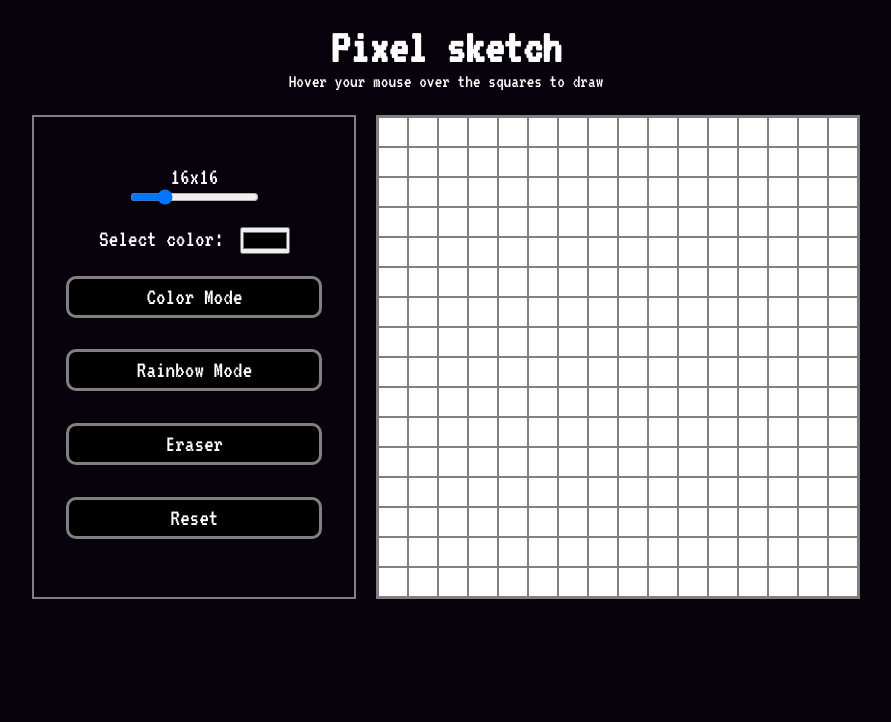
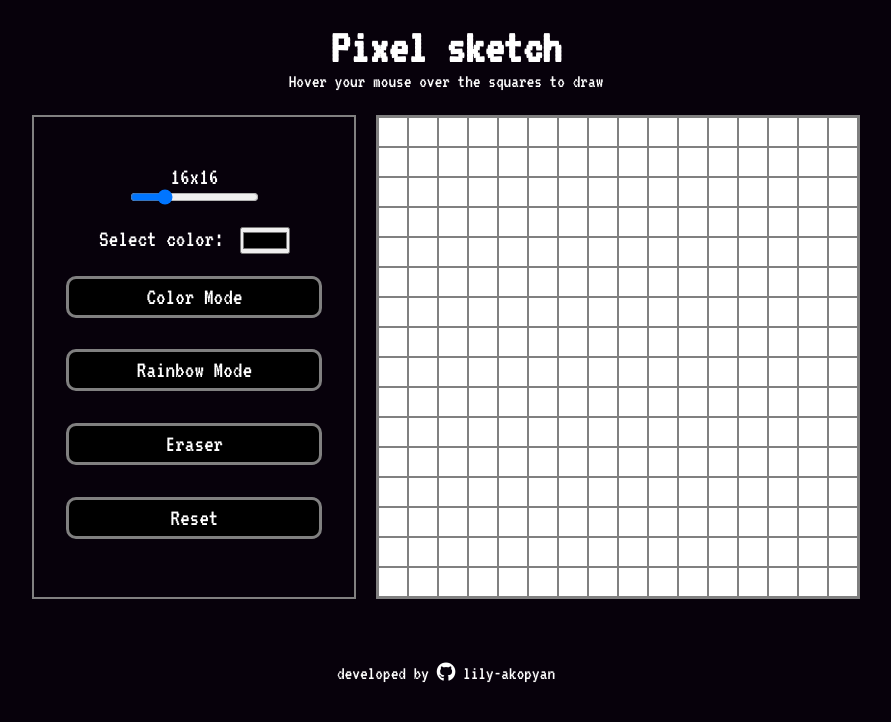
Before and after one commit to lily-akopyan/pixel-sketch, a plain HTML site: page index.html in a window 1280 px wide. Shown: the whole page, without its empty margins (194-1085 px from the left). Drawn offline with Linux system fonts and the light colour scheme.

Commit message:
add footer

```diff
--- a/index.html
+++ b/index.html
@@ -10,6 +10,7 @@
     <link rel="preconnect" href="https://fonts.gstatic.com" crossorigin>
     <link href="https://fonts.googleapis.com/css2?family=VT323&display=swap" rel="stylesheet">
     <link rel="icon" type="image/x-icon" href="favicon.png">
+    <script defer src="https://kit.fontawesome.com/34f36c9342.js" crossorigin="anonymous"></script>
 </head>
 
 <body>
@@ -34,7 +35,7 @@
         </div>
         <div class="container"></div>
     </main>
-
+    <footer>developed by <a href="github.com/lily-akopyan"><i class="fa fa-github"></i> lily-akopyan</a></footer>
 </body>
 
 </html>
--- a/styles.css
+++ b/styles.css
@@ -89,6 +89,19 @@ main {
     box-sizing: inherit;
 }
 
+footer{
+    padding: 1rem;
+}
+
+footer a{
+    text-decoration: none;
+    color: white;
+}
+
+footer a:hover{
+    color: gray;
+}
+
 @media only screen and (max-width: 800px) {
     main {
         flex-direction: column-reverse;
```
